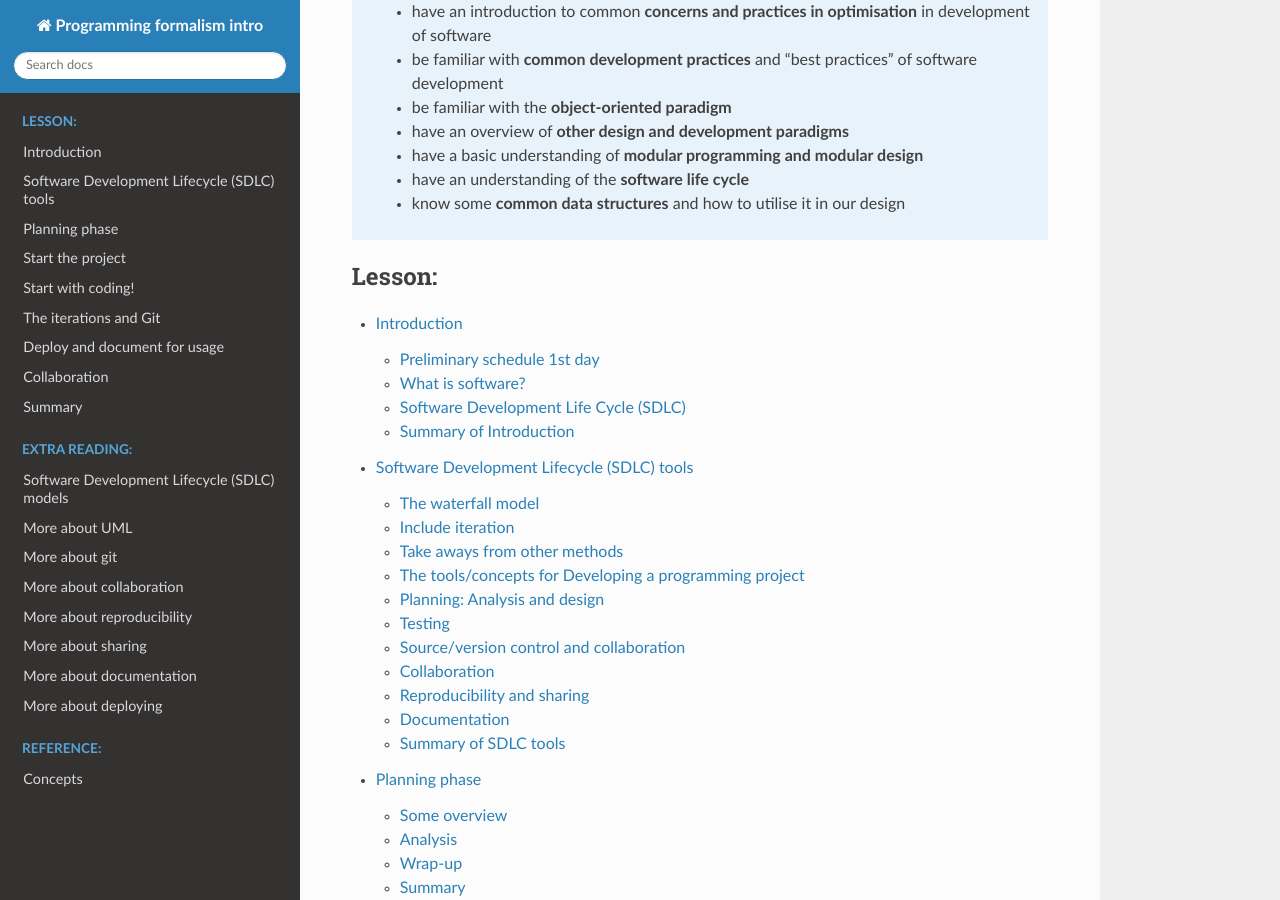
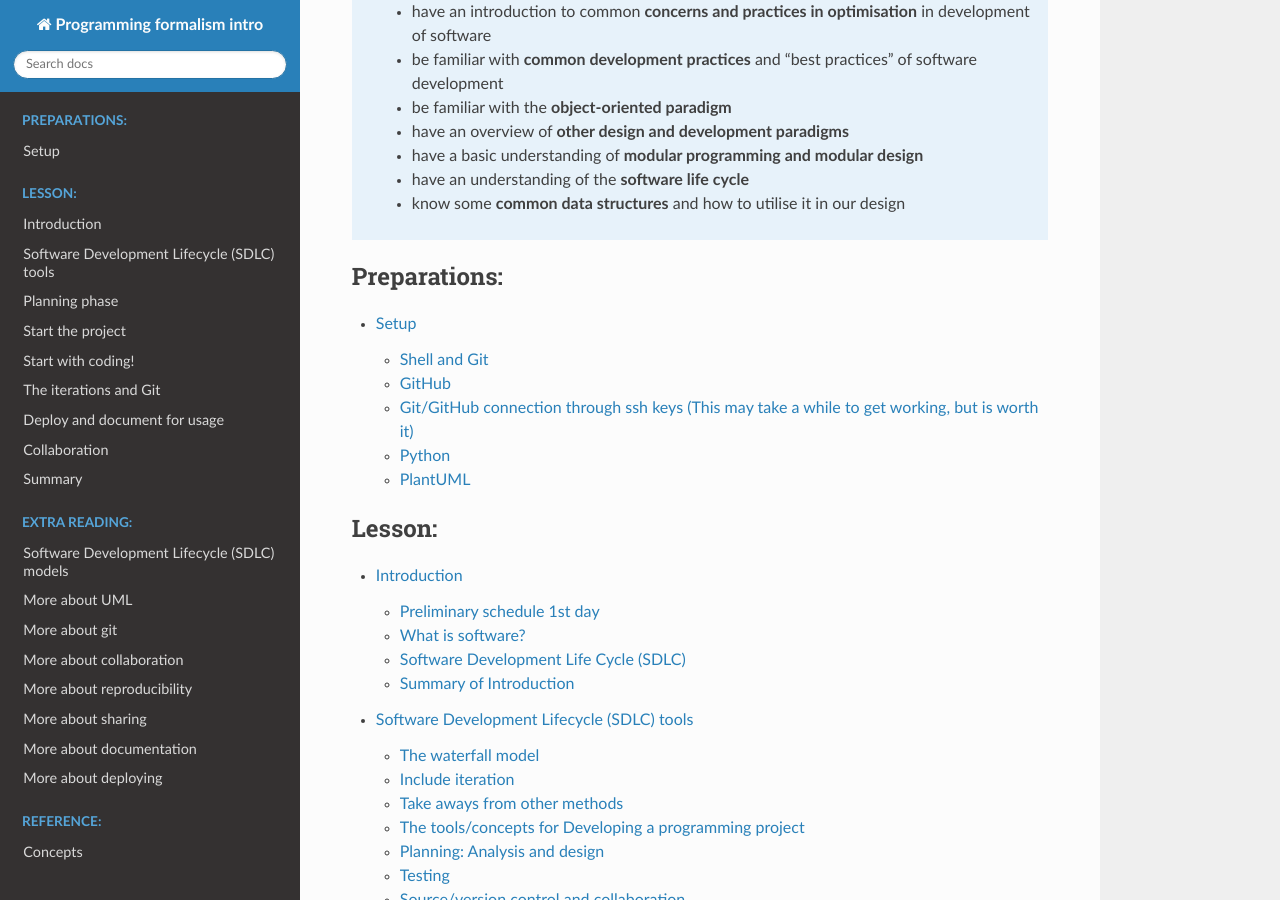
Before and after one commit to UPPMAX/programming_formalisms_intro, a Sphinx documentation site: the page built from doc/index.rst, in a window 1280 px wide and 900 px high, scrolled down 4596 px. Built offline with Sphinx 7.4.7 and the Read the Docs theme 2.0.0, drawn with Linux system fonts in a browser that asks for light colours; pages that are not in the unit, such as notebooks, are missing from menus.

Commit message:
Update index.rst

```diff
--- a/doc/index.rst
+++ b/doc/index.rst
@@ -183,6 +183,12 @@ Learning outcomes
 
 .. toctree::
    :maxdepth: 2
+   :caption: Preparations:
+
+   setup.md
+
+.. toctree::
+   :maxdepth: 2
    :caption: Lesson:
 
    intro.md
```
